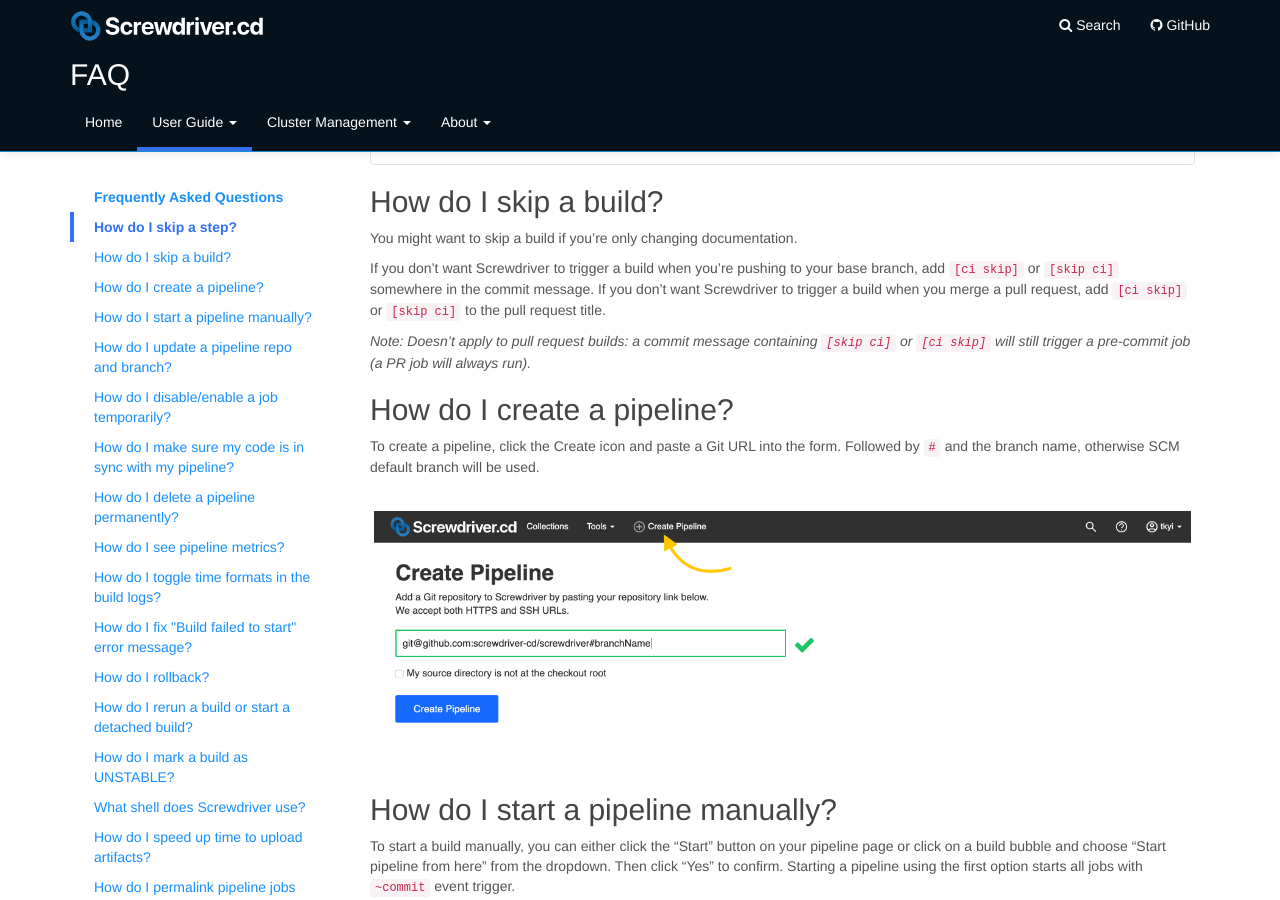
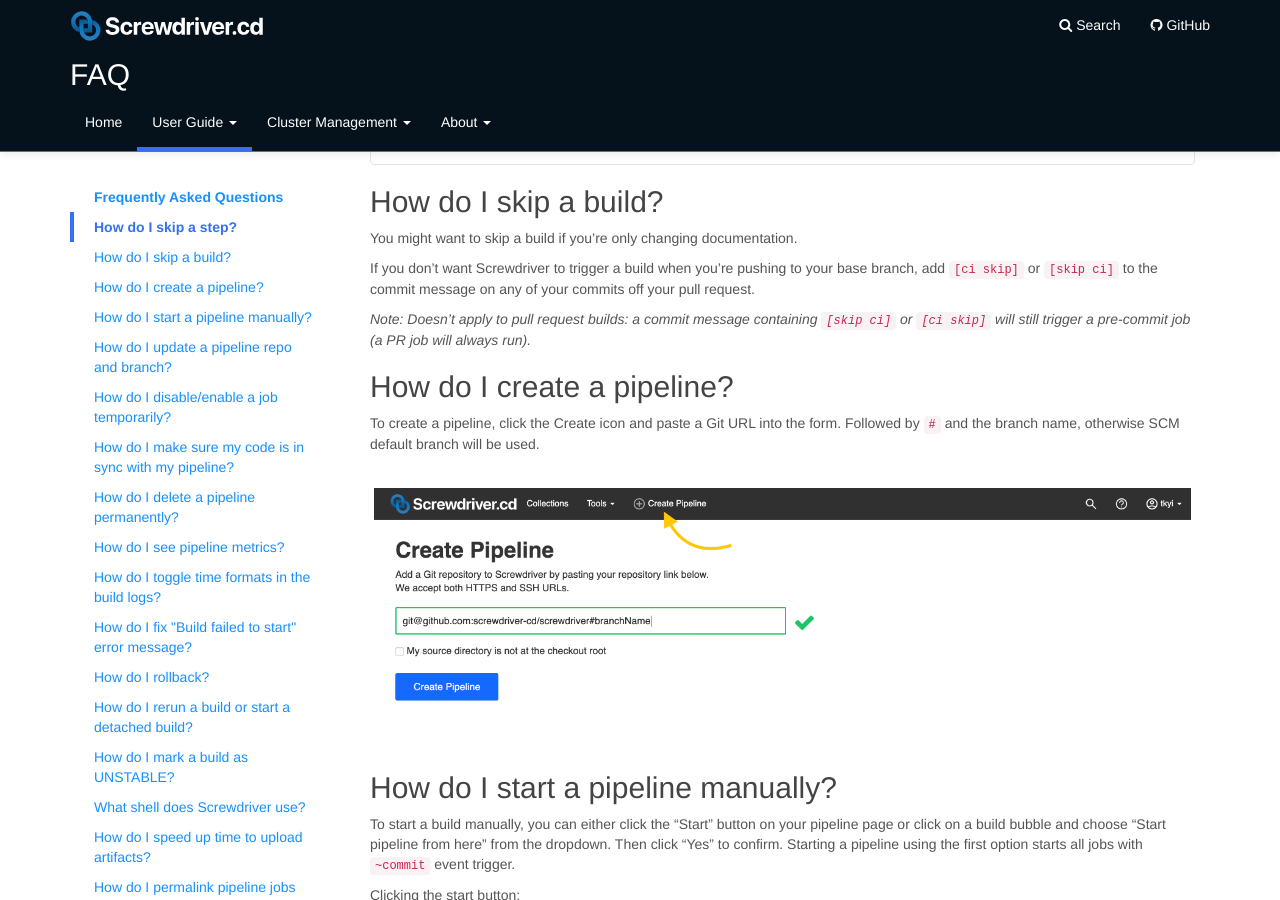
Before and after one commit to screwdriver-cd/guide, a Jekyll site: the page built from docs/user-guide/FAQ.md, in a window 1280 px wide and 900 px high, scrolled down 387 px. Built offline with Jekyll 4.4.1, drawn with Linux system fonts in a browser that asks for light colours.

Commit message:
Updated skip build documentation
Make it clear that a change to a PR title is not what is required. It has to be in any of the PR commits commit messages.

```diff
--- a/docs/user-guide/FAQ.md
+++ b/docs/user-guide/FAQ.md
@@ -78,7 +78,7 @@ steps:
 
 You might want to skip a build if you're only changing documentation.
 
- If you don't want Screwdriver to trigger a build when you're pushing to your base branch, add `[ci skip]` or `[skip ci]` somewhere in the commit message. If you don't want Screwdriver to trigger a build when you merge a pull request, add `[ci skip]` or `[skip ci]` to the pull request title.
+If you don't want Screwdriver to trigger a build when you're pushing to your base branch, add `[ci skip]` or `[skip ci]` to the commit message on any of your commits off your pull request.
 
 _Note: Doesn't apply to pull request builds: a commit message containing `[skip ci]` or `[ci skip]` will still trigger a pre-commit job (a PR job will always run)._
 
```
